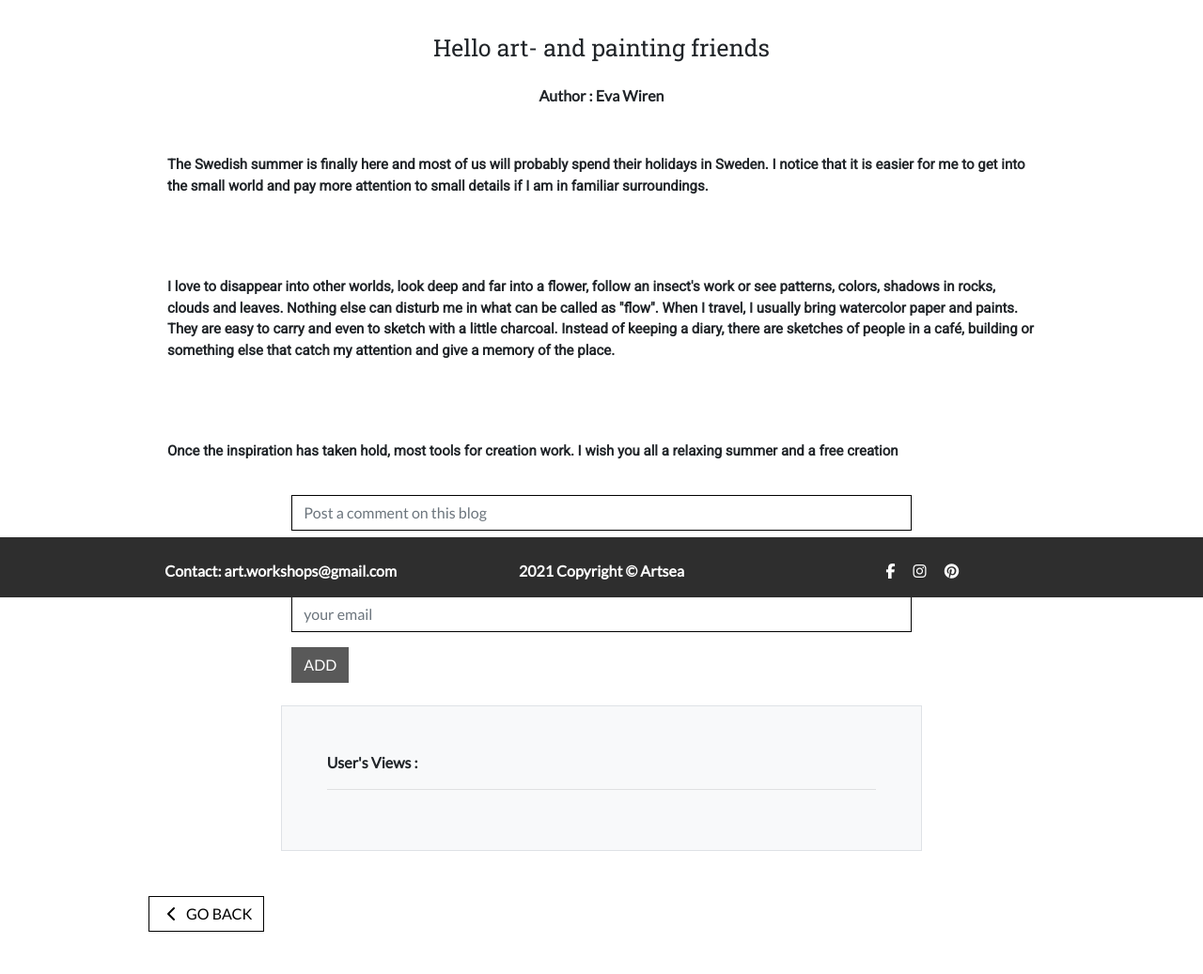
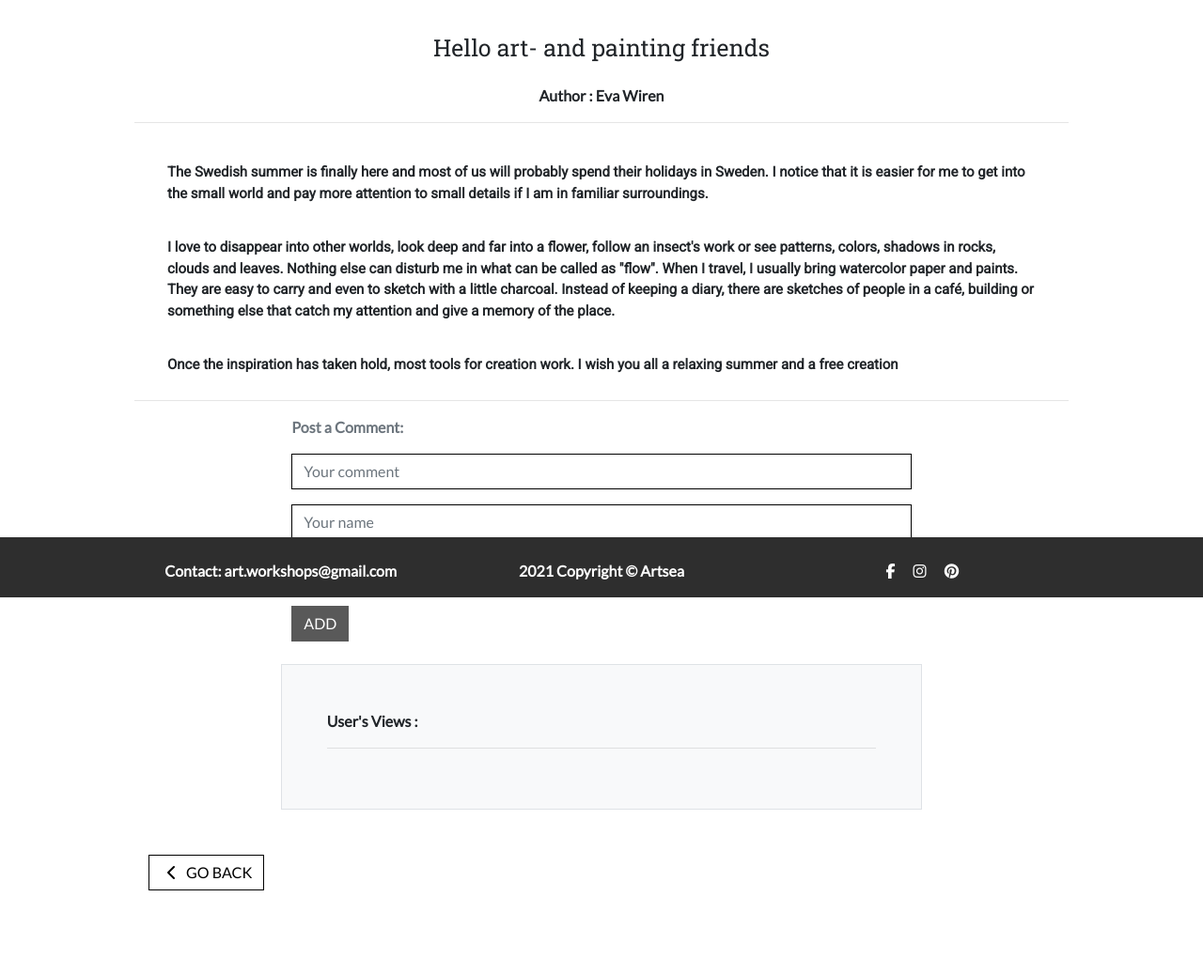
Before and after one commit to Anindita123-code/MS4-full-stack-artsea, a Django app: page /blog/6/ in a window 1280 px wide. Shown: the part 164-1201 px from the top of the page at 94% size. After the commit the page ends 1112 px from the top, so only its background shows below. Run offline with Django 3.2, Linux system fonts and the light colour scheme; data comes from the database, SQL or seed files in the repository; data that the repository does not hold is empty; some libraries are stand-ins or nearby versions; some web fonts are replaced.

Commit message:
flow testing and some small fixes

```diff
--- a/bag/templates/bag/bag.html
+++ b/bag/templates/bag/bag.html
@@ -82,9 +82,7 @@
                                         <a class="update-link"><small>Update</small></a>
                                         <a class="remove-item text-danger float-right" id="remove_{{ item.item_id }}"><small>Remove</small></a>
                                     </td>
-                                    <td class="py-3">
-                                         <p class="my-0">DKK {{ item.workshop.price | calc_subtotal:item.quantity }}</p>
-                                    </td>
+                                   asdsdsd
                                 </tr>
                             {% endfor %}
                             <tr>
@@ -147,7 +145,7 @@
     $('.remove-item').click(function(e) {
         var csrfToken = "{{ csrf_token }}";
         var itemId = $(this).attr('id').split('remove_')[1];
-        // var size = $(this).data('product_size');
+
         var url = `/bag/remove/${itemId}/`;
         var data = {'csrfmiddlewaretoken': csrfToken};
 
--- a/blog/forms.py
+++ b/blog/forms.py
@@ -42,7 +42,7 @@ class CommentOnBlogForm(forms.ModelForm):
     def __init__(self, *args, **kwargs):
         super().__init__(*args, **kwargs)
         placeholders = {
-            'comments': 'Post a comment on this blog',
+            'comments': 'Your comment',
             'username': 'Your name',
             'email': 'your email',
         }
--- a/blog/templates/blog/blog_detail.html
+++ b/blog/templates/blog/blog_detail.html
@@ -25,7 +25,7 @@
                 <p class="mb-0 text-center text-blue"> <strong>Author : {{ blog.blog_author }}</strong></p>
             </div>
         </div>
-
+        <hr>
         <div class="row">
             <div class="col-12 col-md-12 col-lg-12 text-justify">
 
@@ -42,10 +42,12 @@
                         <a href="{% url 'delete_blog' blog.id %}" class="text-danger" href="">Delete</a>
                     </small>
                 {% endif %}
+                <hr>
                 <form class="form" action="{% url 'show_blog' blog.id %}" method="POST">
                    <!-- form for adding comments -->
                     <div class="form-row">
                         <div class="col-8 offset-2">
+                            <p class="text-muted">Post a Comment:</p>
                             {% csrf_token %}
                             {{ form | crispy }}
                             <input type="submit" class="btn btn-black rounded-0 text-uppercase" value="Add" id="comment_{{ blog.id }}">
@@ -58,10 +60,10 @@
                              {% for item in comments_on_blog.all %}
                              <div class="bg-white">
                                 <div class="row mb-2">
-                                    <div class="col-md-8 text-md-left">
-                                         <p class="small mb-2 font-weight-bold">Posted by : {{ item.name }}</p>
+                                    <div class="col-md-7 text-md-left">
+                                         <p class="small mb-2 font-weight-bold">Posted by : {{ item.username }}</p>
                                     </div>
-                                    <div class="col-md-4 text-md-right">
+                                    <div class="col-md-3 text-md-right">
                                         <p class="small mb-2 font-weight-bold">On : {{ item.date }}</p>
                                     </div>
                                 </div>
--- a/blog/views.py
+++ b/blog/views.py
@@ -21,6 +21,7 @@ def show_blog(request, blog_id):
     single_blog = get_object_or_404(Blog, pk=blog_id)
     blog_comments = CommentOnBlog.objects.all()
     comments_on_blog = blog_comments.filter(Blog_id__id__in=(blog_id,))
+
     form = CommentOnBlogForm()
     template = 'blog/blog_detail.html'
     if request.method == "POST":
@@ -34,8 +35,8 @@ def show_blog(request, blog_id):
         if form.is_valid():
             comment = form.save(commit=False)
             comment.Blog_id = blog_id
-            comment.username = request.POST.get('username')
-            comment.email = request.POST.get('email')
+            comment.username = request.POST['username']
+            comment.email = request.POST['email']
             comment.save()
             messages.success(request, 'New Blog content Added Successfully !')
             return redirect(reverse('show_blog', args=(blog_id,)))
--- a/profiles/templates/profiles/profile.html
+++ b/profiles/templates/profiles/profile.html
@@ -63,7 +63,7 @@
                                         {% endfor %}
                                     </ul>
                                 </td>
-                                <td class="small">${{ order.grand_total }}</td>
+                                <td class="small">DKK{{ order.grand_total }}</td>
                             </tr>
                         {% endfor %}
                     </tbody>
--- a/static/css/base.css
+++ b/static/css/base.css
@@ -183,7 +183,7 @@ footer {
     font-family: 'Roboto', serif;
     font-size: 15px;
     letter-spacing: normal+1;
-    padding: 35px;
+    padding: 10px 35px;
     margin-top: 15px;
 }
 /* -------------------------------- Media Queries */
--- a/templates/includes/toasts/toast_success.html
+++ b/templates/includes/toasts/toast_success.html
@@ -36,7 +36,7 @@
                 <div class="col">
                     <strong><p class="mt-3 mb-1 text-black">
                         Total:
-                        <span class="float-right">${{ total|floatformat:2 }}</span>
+                        <span class="float-right">DKK{{ total|floatformat:2 }}</span>
                     </p></strong>
 
                     <a href="{% url 'view_bag' %}" class="btn btn-black btn-block rounded-0">
```
